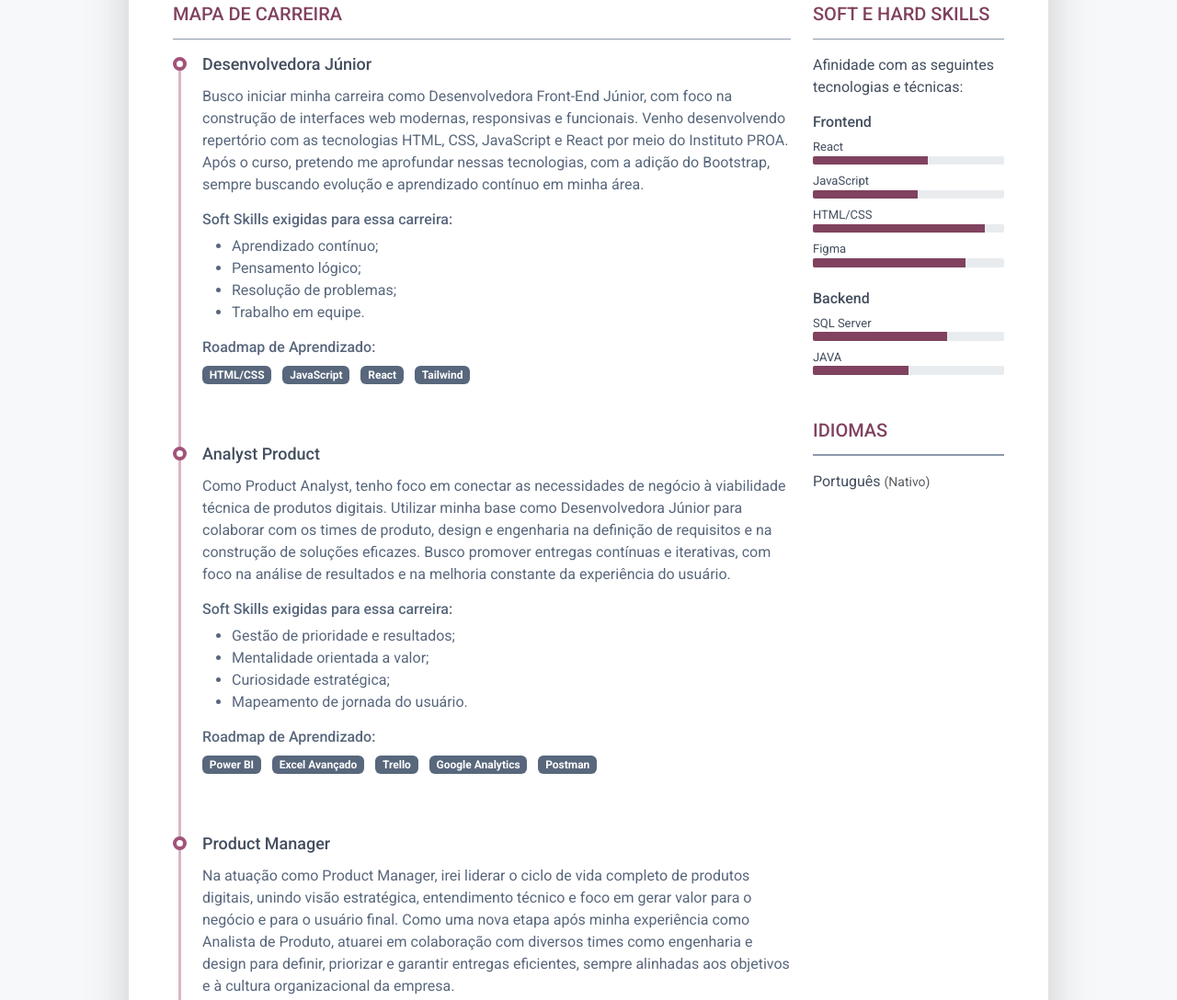
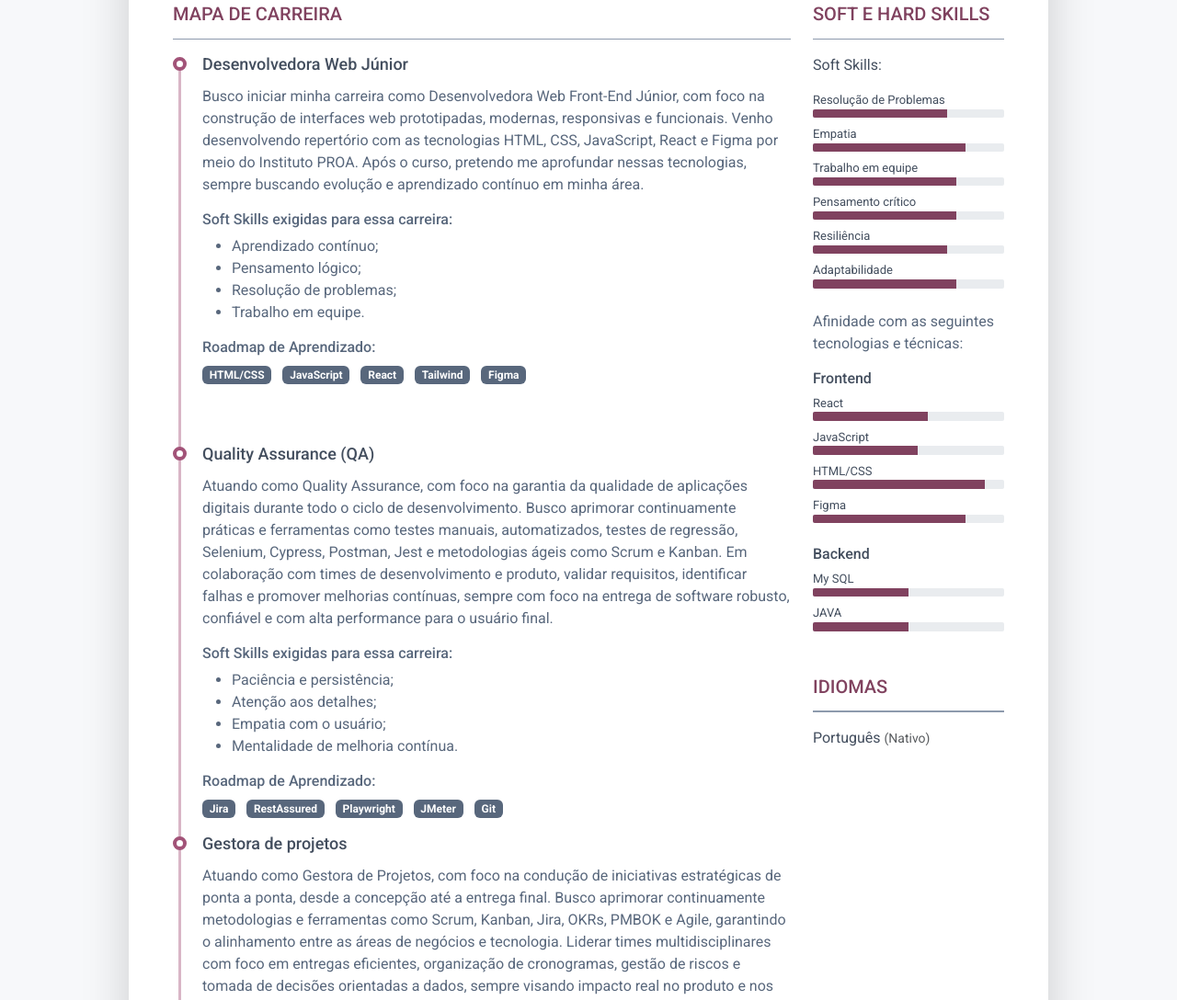
Before and after one commit to MarianaMilagre6/Mapa_de_carreira, a plain HTML site: page index.html in a window 1280 px wide. Shown: the part 621-1709 px from the top of the page at 92% size. Drawn offline with Linux system fonts and the light colour scheme.

Commit message:
Update index.html

```diff
--- a/index.html
+++ b/index.html
@@ -115,17 +115,15 @@
 
 										<div class="resume-timeline-item-header mb-2">
 											<div class="d-flex flex-column flex-md-row">
-												<h3 class="resume-position-title font-weight-bold mb-1">Desenvolvedora
-													Júnior
+												<h3 class="resume-position-title font-weight-bold mb-1">Desenvolvedora Web Júnior
 												</h3>
 											</div>
 										</div>
 										<div class="resume-timeline-item-desc">
-											<p>Busco iniciar minha carreira como Desenvolvedora Front-End Júnior, com
-												foco na construção de interfaces web modernas, responsivas e funcionais.
-												Venho desenvolvendo repertório com as tecnologias HTML, CSS, JavaScript
-												e React por meio do Instituto PROA. Após o curso, pretendo me aprofundar
-												nessas tecnologias, com a adição do Bootstrap, sempre buscando evolução
+											<p>Busco iniciar minha carreira como Desenvolvedora Web Front-End Júnior, com
+												foco na construção de interfaces web prototipadas, modernas, responsivas e funcionais.
+												Venho desenvolvendo repertório com as tecnologias HTML, CSS, JavaScript, React e Figma por meio do Instituto PROA. Após o curso, pretendo me aprofundar
+												nessas tecnologias, sempre buscando evolução
 												e aprendizado contínuo em minha área.</p>
 
 											<h4 class="resume-timeline-item-desc-heading font-weight-bold">
@@ -149,6 +147,8 @@
 														class="badge bg-secondary badge-pill">React</span></li>
 												<li class="list-inline-item"><span
 														class="badge bg-secondary badge-pill">Tailwind</span></li>
+												<li class="list-inline-item"><span
+														class="badge bg-secondary badge-pill">Figma</span></li>
 
 											</ul>
 										</div>
@@ -156,63 +156,25 @@
 									</article>
 
 
-									<article class="resume-timeline-item position-relative pb-5">
-
-										<div class="resume-timeline-item-header mb-2">
-											<div class="d-flex flex-column flex-md-row">
-												<h3 class="resume-position-title font-weight-bold mb-1">Analyst Product
-												</h3>
-
-											</div>
-										</div>
-										<div class="resume-timeline-item-desc">
-											<p>Como Product Analyst, tenho foco em conectar as necessidades de negócio à viabilidade técnica de produtos digitais. Utilizar minha base como Desenvolvedora Júnior para colaborar com os times de produto, design e engenharia na definição de requisitos e na construção de soluções eficazes. Busco promover entregas contínuas e iterativas, com foco na análise de resultados e na melhoria constante da experiência do usuário.</p>
-											<h4 class="resume-timeline-item-desc-heading font-weight-bold">
-												Soft Skills exigidas para essa carreira:
-											</h4>
-											<ul>
-												<li>Gestão de prioridade e resultados;</li>
-												<li>Mentalidade orientada a valor;</li>
-												<li>Curiosidade estratégica;</li>
-												<li>Mapeamento de jornada do usuário.</li>
-											</ul>
-											<h4 class="resume-timeline-item-desc-heading font-weight-bold">
-												Roadmap de Aprendizado:</h4>
-											<ul class="list-inline">
-												<li class="list-inline-item"><span
-														class="badge bg-secondary badge-pill">Power BI</span></li>
-												<li class="list-inline-item"><span
-														class="badge bg-secondary badge-pill">Excel Avançado</span></li>
-												<li class="list-inline-item"><span
-														class="badge bg-secondary badge-pill">Trello</span></li>
-												<li class="list-inline-item"><span
-														class="badge bg-secondary badge-pill">Google Analytics</span></li>
-												<li class="list-inline-item"><span
-														class="badge bg-secondary badge-pill">Postman</span></li>
-											</ul>
-										</div>
-
-									</article>
-
 									<article class="resume-timeline-item position-relative">
 
 										<div class="resume-timeline-item-header mb-2">
 											<div class="d-flex flex-column flex-md-row">
 												<h3 class="resume-position-title font-weight-bold mb-1">
-													Product Manager
+													Quality Assurance (QA)
 												</h3>
 											</div>
 										</div>
 										<div class="resume-timeline-item-desc">
-											<p>Na atuação como Product Manager, irei liderar o ciclo de vida completo de produtos digitais, unindo visão estratégica, entendimento técnico e foco em gerar valor para o negócio e para o usuário final. Como uma nova etapa após minha experiência como Analista de Produto, atuarei em colaboração com diversos times como engenharia e design para definir, priorizar e garantir entregas eficientes, sempre alinhadas aos objetivos e à cultura organizacional da empresa.</p>
+											<p>Atuando como Quality Assurance, com foco na garantia da qualidade de aplicações digitais durante todo o ciclo de desenvolvimento. Busco aprimorar continuamente práticas e ferramentas como testes manuais, automatizados, testes de regressão, Selenium, Cypress, Postman, Jest e metodologias ágeis como Scrum e Kanban. Em colaboração com times de desenvolvimento e produto, validar requisitos, identificar falhas e promover melhorias contínuas, sempre com foco na entrega de software robusto, confiável e com alta performance para o usuário final.</p>
 											<h4 class="resume-timeline-item-desc-heading font-weight-bold">
 												Soft Skills exigidas para essa carreira:
 											</h4>
 											<ul>
-												<li>Tomada de decisão estratégica;</li>
-												<li>Gestão de stakeholders;</li>
-												<li>Visão de produto a longo prazo;</li>
-												<li>Priorização baseada em valor.</li>
+												<li>Paciência e persistência;</li>
+												<li>Atenção aos detalhes;</li>
+												<li>Empatia com o usuário;</li>
+												<li>Mentalidade de melhoria contínua.</li>
 											</ul>
 											<h4 class="resume-timeline-item-desc-heading font-weight-bold">
 												Roadmap de Aprendizado:</h4>
@@ -220,13 +182,13 @@
 												<li class="list-inline-item"><span
 														class="badge bg-secondary badge-pill">Jira</span></li>
 												<li class="list-inline-item"><span
-														class="badge bg-secondary badge-pill">Notion</span></li>
+														class="badge bg-secondary badge-pill">RestAssured</span></li>
 												<li class="list-inline-item"><span
-														class="badge bg-secondary badge-pill">Figma</span></li>
+														class="badge bg-secondary badge-pill">Playwright</span></li>
 												<li class="list-inline-item"><span
-														class="badge bg-secondary badge-pill">Miro</span></li>
+														class="badge bg-secondary badge-pill">JMeter</span></li>
 														<li class="list-inline-item"><span
-														class="badge bg-secondary badge-pill">Teams</span></li>
+														class="badge bg-secondary badge-pill">Git</span></li>
 											</ul>
 										</div>
 									</article>
@@ -275,6 +237,65 @@
 						<section class="resume-section skills-section mb-5">
 							<h2 class="resume-section-title text-uppercase font-weight-bold pb-3 mb-3">Soft e Hard
 								Skills</h2>
+							<p>Soft Skills:</p>
+							<div class="resume-section-content">
+								<div class="resume-skill-item">
+									<ul class="list-unstyled mb-4">
+
+										<li class="mb-2">
+											<div class="resume-skill-name">Resolução de Problemas</div>
+											<div class="progress resume-progress">
+												<div class="progress-bar theme-progress-bar-dark" role="progressbar"
+													style="width: 70%" aria-valuenow="25" aria-valuemin="0"
+													aria-valuemax="100"></div>
+											</div>
+										</li>
+										<li class="mb-2">
+											<div class="resume-skill-name">Empatia</div>
+											<div class="progress resume-progress">
+												<div class="progress-bar theme-progress-bar-dark" role="progressbar"
+													style="width: 80%" aria-valuenow="25" aria-valuemin="0"
+													aria-valuemax="100"></div>
+											</div>
+										</li>
+										<li class="mb-2">
+											<div class="resume-skill-name">Trabalho em equipe</div>
+											<div class="progress resume-progress">
+												<div class="progress-bar theme-progress-bar-dark" role="progressbar"
+													style="width: 75%" aria-valuenow="25" aria-valuemin="0"
+													aria-valuemax="100"></div>
+											</div>
+										</li>
+
+										<li class="mb-2">
+											<div class="resume-skill-name">Pensamento crítico</div>
+											<div class="progress resume-progress">
+												<div class="progress-bar theme-progress-bar-dark" role="progressbar"
+													style="width: 75%" aria-valuenow="25" aria-valuemin="0"
+													aria-valuemax="100"></div>
+											</div>
+										</li>
+
+										<li class="mb-2">
+											<div class="resume-skill-name">Resiliência</div>
+											<div class="progress resume-progress">
+												<div class="progress-bar theme-progress-bar-dark" role="progressbar"
+													style="width: 70%" aria-valuenow="25" aria-valuemin="0"
+													aria-valuemax="100"></div>
+											</div>
+										</li>
+
+										<li class="mb-2">
+											<div class="resume-skill-name">Adaptabilidade</div>
+											<div class="progress resume-progress">
+												<div class="progress-bar theme-progress-bar-dark" role="progressbar"
+													style="width: 75%" aria-valuenow="25" aria-valuemin="0"
+													aria-valuemax="100"></div>
+											</div>
+										</li>
+									</ul>
+								</div>
+
 							<p>Afinidade com as seguintes tecnologias e técnicas:</p>
 							<div class="resume-section-content">
 								<div class="resume-skill-item">
@@ -321,10 +342,10 @@
 									<h4 class="resume-skills-cat font-weight-bold">Backend</h4>
 									<ul class="list-unstyled">
 										<li class="mb-2">
-											<div class="resume-skill-name">SQL Server</div>
+											<div class="resume-skill-name">My SQL</div>
 											<div class="progress resume-progress">
 												<div class="progress-bar theme-progress-bar-dark" role="progressbar"
-													style="width: 70%" aria-valuenow="25" aria-valuemin="0"
+													style="width: 50%" aria-valuenow="25" aria-valuemin="0"
 													aria-valuemax="100"></div>
 											</div>
 										</li>
```
